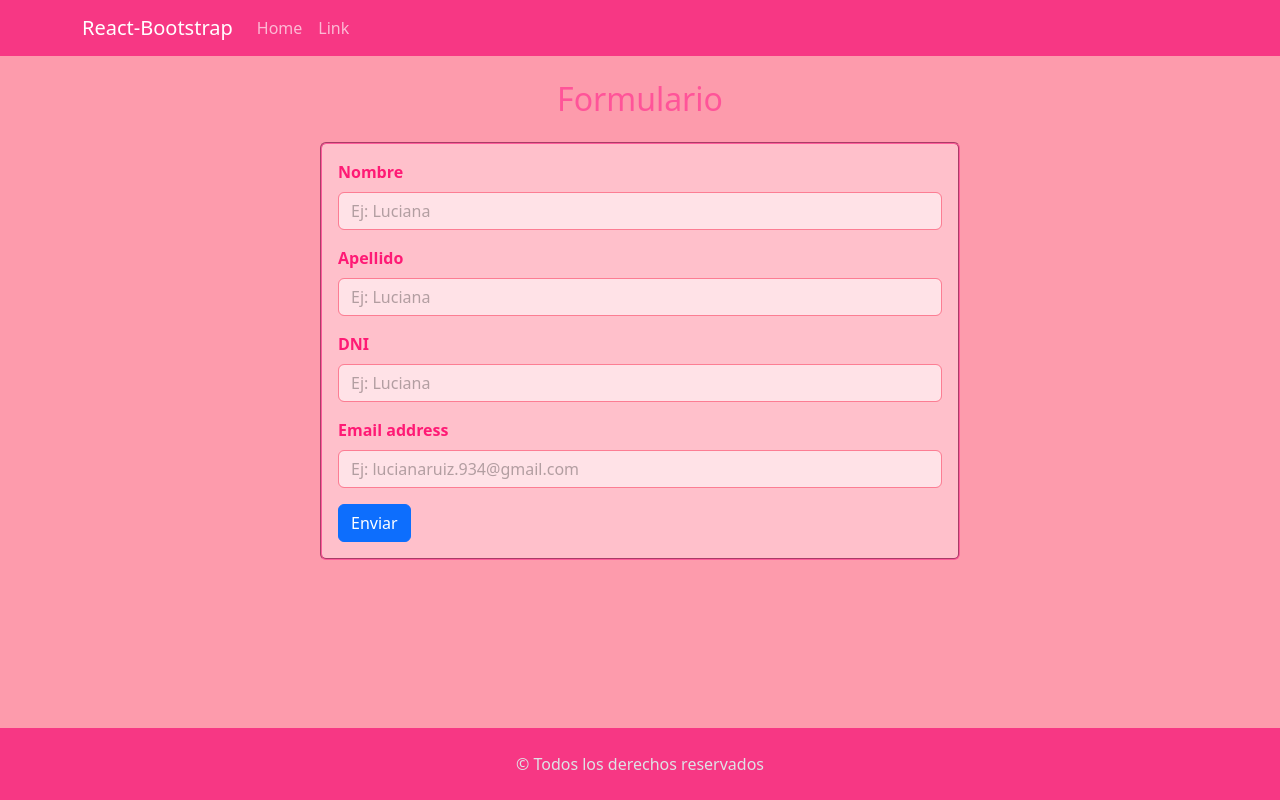
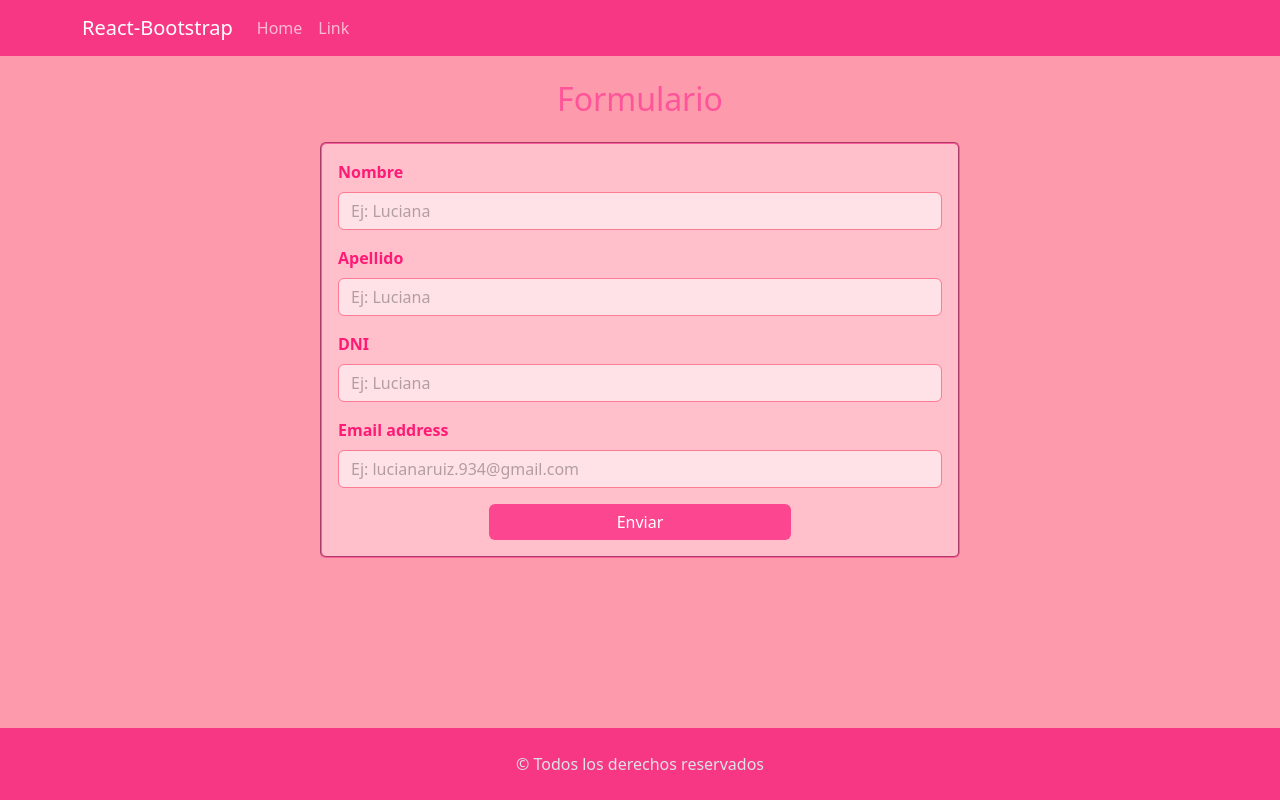
Before and after one commit to LuuRuiz17/tp6-ej8-React, a React (Vite) app: page / in a window 1280 px wide. Built offline with nearby package versions, Linux system fonts and the light colour scheme.

Commit message:
Le di estilos al botón de enviar

```diff
--- a/src/Formulario.jsx
+++ b/src/Formulario.jsx
@@ -2,7 +2,7 @@ import { Form, Button } from "react-bootstrap";
 
 const Formulario = () => {
     return (
-        <Form className="bg-form p-3 rounded mx-auto my-4">
+        <Form className="bg-form p-3 rounded mx-auto my-4 d-flex flex-column">
             <Form.Group className="mb-3 campoForm" controlId="formNombre">
                 <Form.Label className="label-color">Nombre</Form.Label>
                 <Form.Control className="input-color" type="text" placeholder="Ej: Luciana" />
@@ -22,7 +22,7 @@ const Formulario = () => {
                     We'll never share your email with anyone else.
                 </Form.Text> */}
             </Form.Group>
-            <Button variant="primary" type="submit">
+            <Button className="btn-enviar w-50 mx-auto justify-content-center" type="submit">
                 Enviar
             </Button>
         </Form>
--- a/src/index.css
+++ b/src/index.css
@@ -59,6 +59,11 @@ main {
   animation: animarBorde 2s infinite alternate-reverse;
 }
 
+.bg-form .btn-enviar{
+  background-color: rgb(252, 70, 143);
+  border: none;
+}
+
 @keyframes animarBorde {
   0% {
     border-color: pink;
```
